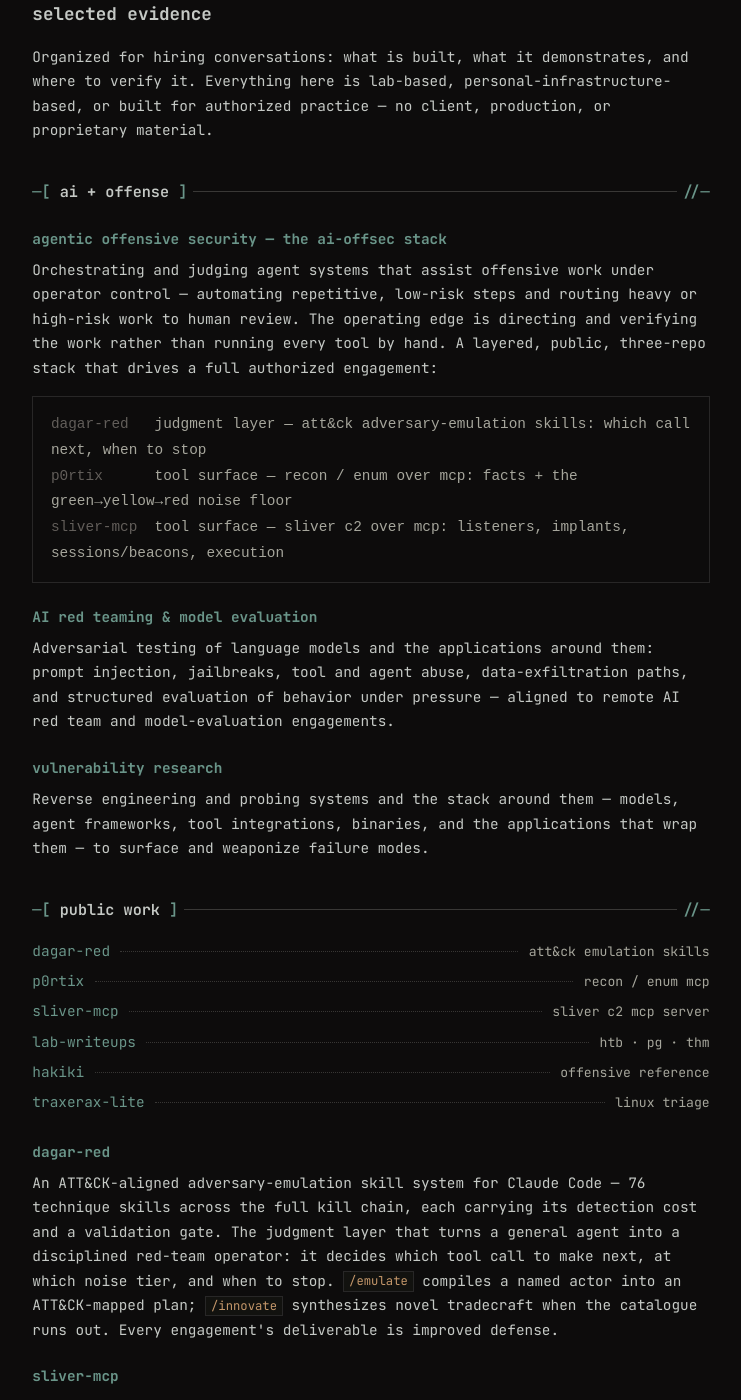
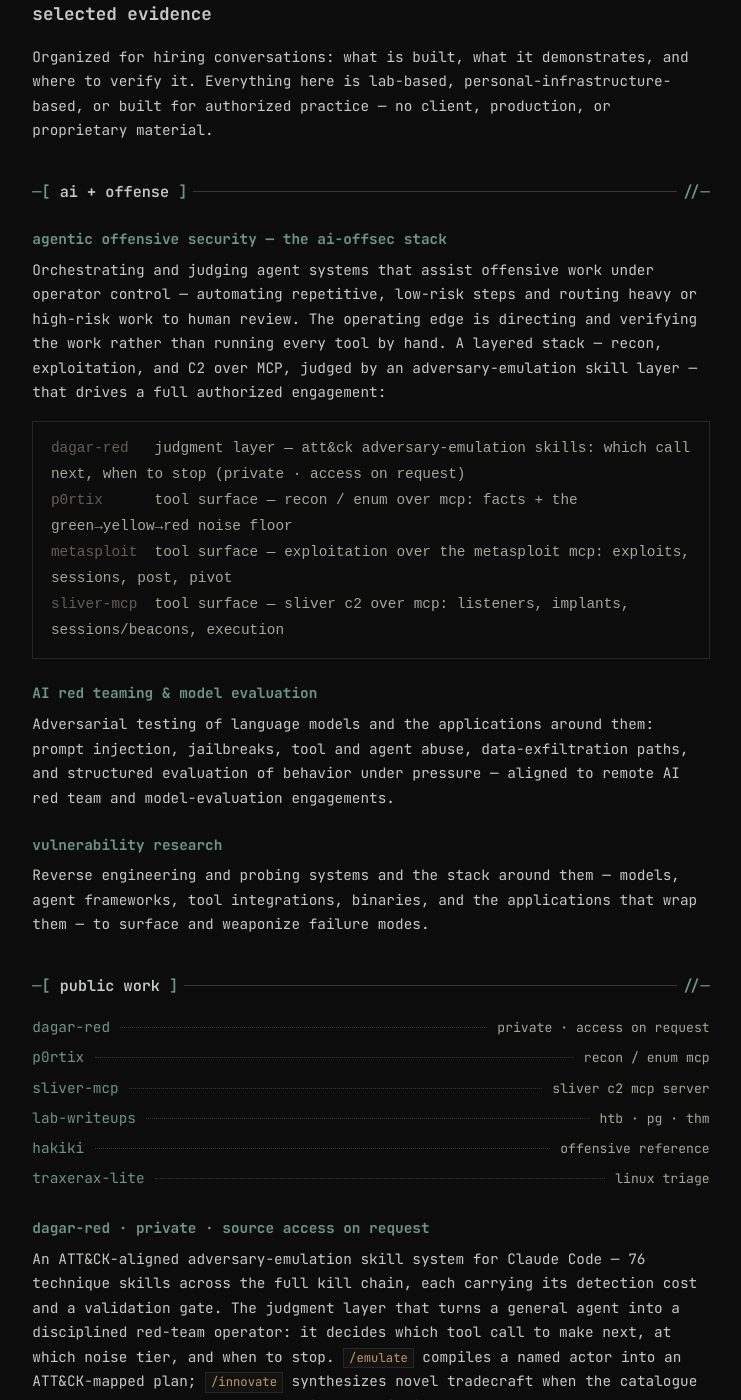
Before and after one commit to v0idravl/whoami, a Jekyll site: the page built from projects.html, in a window 1280 px wide and 1400 px high, scrolled down 251 px. Shown: the whole window, without its empty margins (269-1010 px from the left). Built offline with Jekyll 4.4.1, drawn with Linux system fonts in a browser that asks for light colours.

Commit message:
site: mark dagar-red private (access on request), add metasploit exploitation leg

```diff
--- a/projects.html
+++ b/projects.html
@@ -19,11 +19,13 @@
 Orchestrating and judging agent systems that assist offensive work under
 operator control — automating repetitive, low-risk steps and routing heavy or
 high-risk work to human review. The operating edge is directing and verifying
-the work rather than running every tool by hand. A layered, public, three-repo
-stack that drives a full authorized engagement:
+the work rather than running every tool by hand. A layered stack — recon,
+exploitation, and C2 over MCP, judged by an adversary-emulation skill layer —
+that drives a full authorized engagement:
 </p>
-<pre class="kv"><span class="k">dagar-red  </span> judgment layer — att&amp;ck adversary-emulation skills: which call next, when to stop
+<pre class="kv"><span class="k">dagar-red  </span> judgment layer — att&amp;ck adversary-emulation skills: which call next, when to stop (private · access on request)
 <span class="k">p0rtix     </span> tool surface — recon / enum over mcp: facts + the green→yellow→red noise floor
+<span class="k">metasploit </span> tool surface — exploitation over the metasploit mcp: exploits, sessions, post, pivot
 <span class="k">sliver-mcp </span> tool surface — sliver c2 over mcp: listeners, implants, sessions/beacons, execution</pre>
 
 <h3>AI red teaming &amp; model evaluation</h3>
@@ -44,8 +46,8 @@
 {% include rule.html label="public work" %}
 
 <div class="idx">
-  <a class="idx-item" href="https://github.com/v0idravl/dagar-red">
-    <span class="t">dagar-red</span><span class="dots"></span><span class="m">att&ck emulation skills</span>
+  <a class="idx-item" href="{{ '/contact.html' | relative_url }}">
+    <span class="t">dagar-red</span><span class="dots"></span><span class="m">private · access on request</span>
   </a>
   <a class="idx-item" href="https://github.com/v0idravl/p0rtix">
     <span class="t">p0rtix</span><span class="dots"></span><span class="m">recon / enum mcp</span>
@@ -64,7 +66,7 @@
   </a>
 </div>
 
-<h3>dagar-red</h3>
+<h3>dagar-red <span class="muted">· private · source access on request</span></h3>
 <p>
 An ATT&amp;CK-aligned adversary-emulation skill system for Claude Code — 76
 technique skills across the full kill chain, each carrying its detection cost and
```
Also changed, not shown: index.html (+7 -7 lines).
